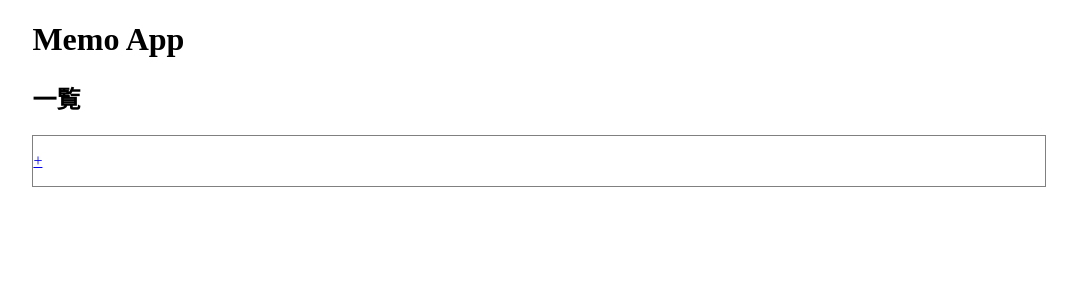
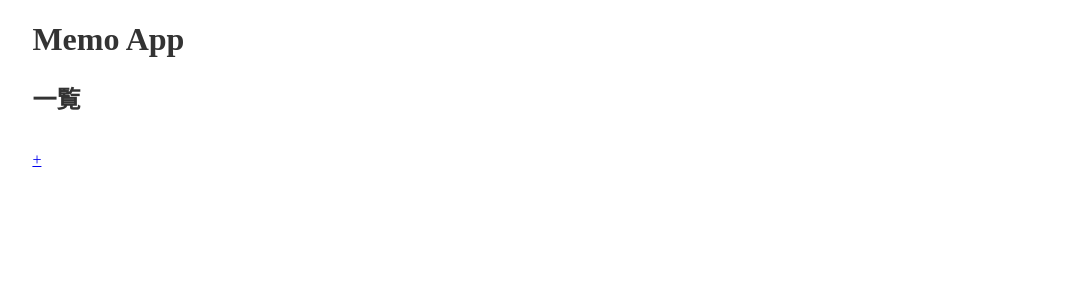
Before and after one commit to haruguchi-yuma/memo-spa, a Vue app: page / in a window 1280 px wide. Shown: the top 300 px of the page, without its empty margins (102-1179 px from the left). Built offline with nearby package versions, Linux system fonts and the light colour scheme.

Commit message:
文字の色を調整、レイアウト用のborderを削除

```diff
--- a/src/App.vue
+++ b/src/App.vue
@@ -109,6 +109,7 @@ export default {
 #app {
   width: 80%;
   margin: 0 auto;
+  color: #333;
 }
 
 .edit {
@@ -117,7 +118,6 @@ export default {
 
 .container {
   width: 100%;
-  border: 1px solid gray;
   display: flex;
   justify-content: space-between;
 }
--- a/src/components/EditFrom.vue
+++ b/src/components/EditFrom.vue
@@ -27,6 +27,7 @@ export default {
 <style scoped>
 .edit-form {
   margin: 0 auto;
+  color: #333;
 }
 textarea {
   margin-top: 15px;
--- a/src/components/MemoHeader.vue
+++ b/src/components/MemoHeader.vue
@@ -1,5 +1,11 @@
 <template>
-  <div>
+  <div class="title">
     <h1>Memo App</h1>
   </div>
 </template>
+
+<style scoped>
+.title {
+  color: #333;
+}
+</style>
--- a/src/components/ModeTitle.vue
+++ b/src/components/ModeTitle.vue
@@ -1,5 +1,5 @@
 <template>
-  <div>
+  <div class="mode-title">
     <h2 v-if="!editMode">一覧</h2>
     <h2 v-else
       >編集</h2>
@@ -13,3 +13,9 @@ export default {
   }
 }
 </script>
+
+<style scoped>
+.mode-title {
+  color: #333;
+}
+</style>
```
